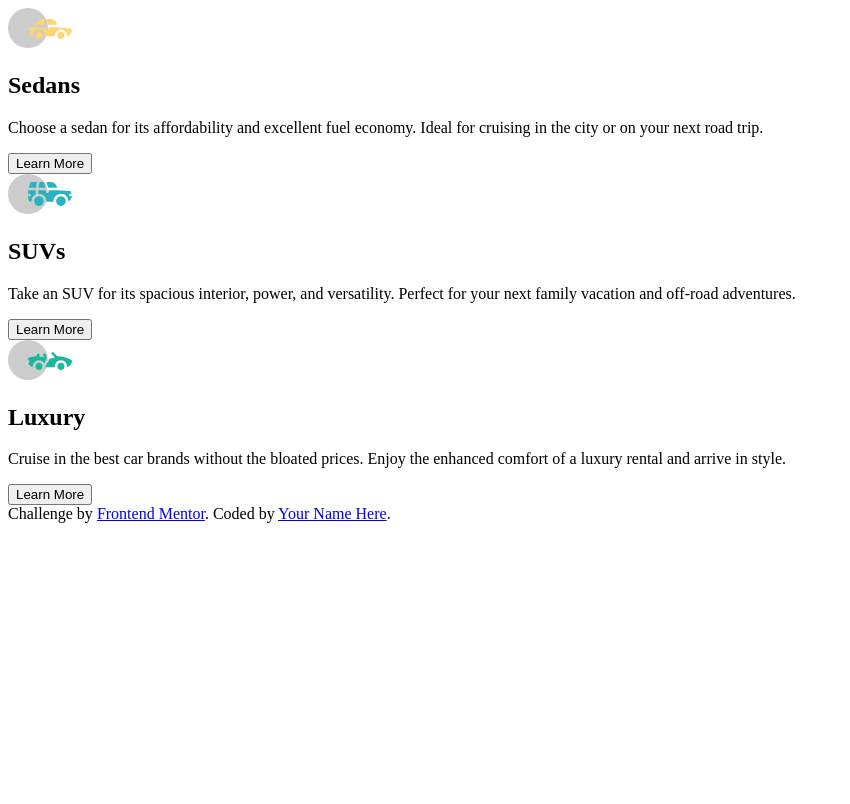
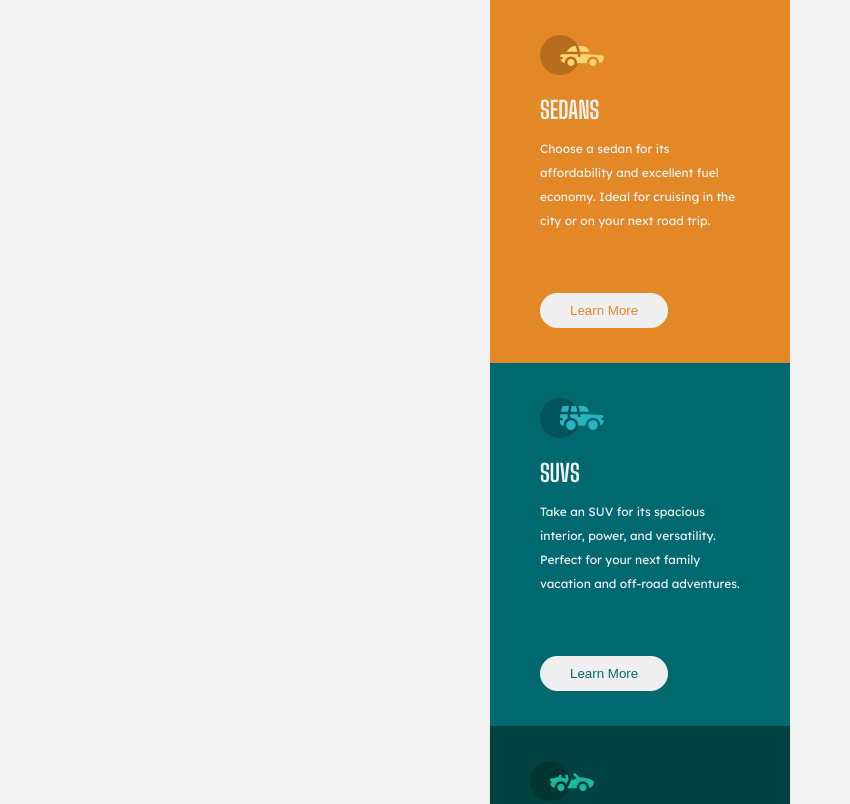
Before and after one commit to chicaboom-73/3-column-preview-card-component, a plain HTML site: page index.html in a window 1280 px wide. Shown: the top 804 px of the page, without its empty margins (0-850 px from the left). Drawn offline with Linux system fonts and the light colour scheme.

Commit message:
page styling

```diff
--- a/index.html
+++ b/index.html
@@ -3,13 +3,14 @@
 <head>
   <meta charset="UTF-8">
   <meta name="viewport" content="width=device-width, initial-scale=1.0"> <!-- displays site properly based on user's device -->
-
+  <link rel="stylesheet" href="style.css">
   <link rel="icon" type="image/png" sizes="32x32" href="./images/favicon-32x32.png">
-
+  <link rel="preconnect" href="https://fonts.googleapis.com"><link rel="preconnect" href="https://fonts.gstatic.com" crossorigin><link href="https://fonts.googleapis.com/css2?family=Lexend+Deca&display=swap" rel="stylesheet">
+  <link rel="preconnect" href="https://fonts.googleapis.com"><link rel="preconnect" href="https://fonts.gstatic.com" crossorigin><link href="https://fonts.googleapis.com/css2?family=Big+Shoulders+Display:wght@700&display=swap" rel="stylesheet">
   <title>Frontend Mentor | 3-column preview card component</title>
 </head>
 <body>
-  <section class="columns">
+  <main class="columns">
     <div class="col1">
       <img src="icon-sedans.svg" alt="icon of sedan vehicle">
       <h1>Sedans</h1>
@@ -31,7 +32,7 @@
         rental and arrive in style.</p>
         <button class="button3">Learn More</button>
     </div>
-  </section>
+  </main>
 
   <div class="attribution">
     Challenge by <a href="https://www.frontendmentor.io?ref=challenge" target="_blank">Frontend Mentor</a>.
--- /dev/null
+++ b/style.css
@@ -0,0 +1,77 @@
+*{
+    margin: 0;
+    box-sizing: border-box;
+}
+
+html{
+    font-size: 12px;
+
+}
+
+:root{
+    --Bright-orange: hsl(31, 77%, 52%);
+    --Dark-cyan: hsl(184, 100%, 22%);
+    --Very-dark-cyan: hsl(179, 100%, 13%);
+    --Transparent-white: hsla(0, 0%, 100%, 0.75);
+    --Very-light-gray: hsl(0, 0%, 95%);
+
+}
+
+body{
+    background-color: var(--Very-light-gray);
+    color:var(--Very-light-gray);
+    font-family: 'Lexend Deca', sans-serif;
+
+}
+
+.col1{
+    background-color: var(--Bright-orange);
+    padding:35px 50px;
+}
+
+.col2{
+    background-color: var(--Dark-cyan);
+    padding:35px 50px;
+}
+
+.col3{
+    background-color: var(--Very-dark-cyan);
+    padding:35px 40px;
+
+}
+
+.columns{
+    max-width:300px;
+    margin: 0 auto;
+    line-height: 2rem;
+
+
+}
+
+button{
+    border-radius: 25px;
+    padding: 10px 30px;
+    border:none;
+    margin-top: 60px;
+
+
+}
+
+.col1 button{
+    color:var(--Bright-orange);
+}
+
+.col2 button{
+    color:var(--Dark-cyan);
+}
+
+.col3 button{
+    color:var(--Very-dark-cyan);
+}
+
+h1{
+    padding: 15px 0;
+    font-family: "Big Shoulders Display", cursive;
+    font-weight: 500;
+    text-transform: uppercase;
+}
```
